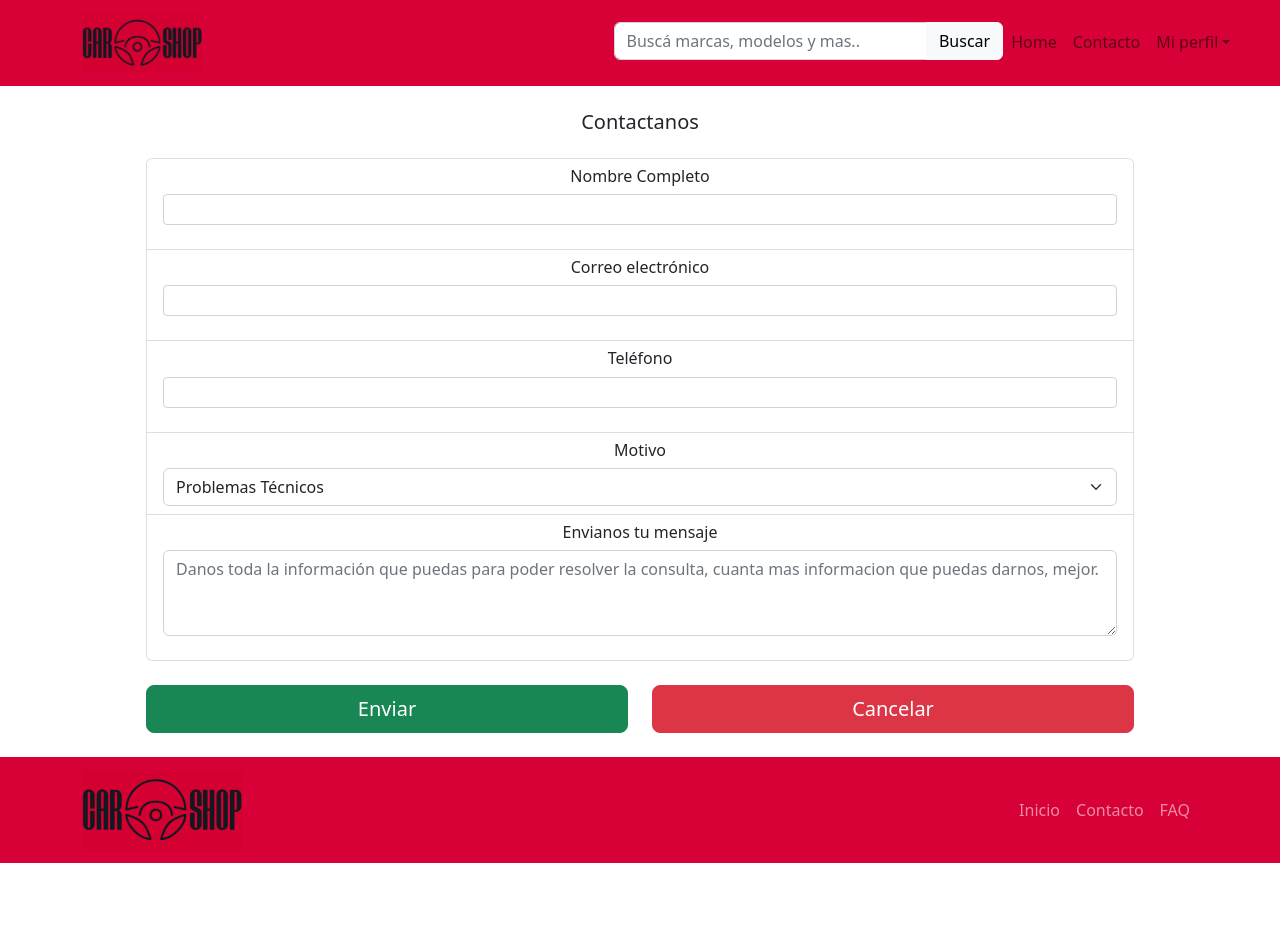
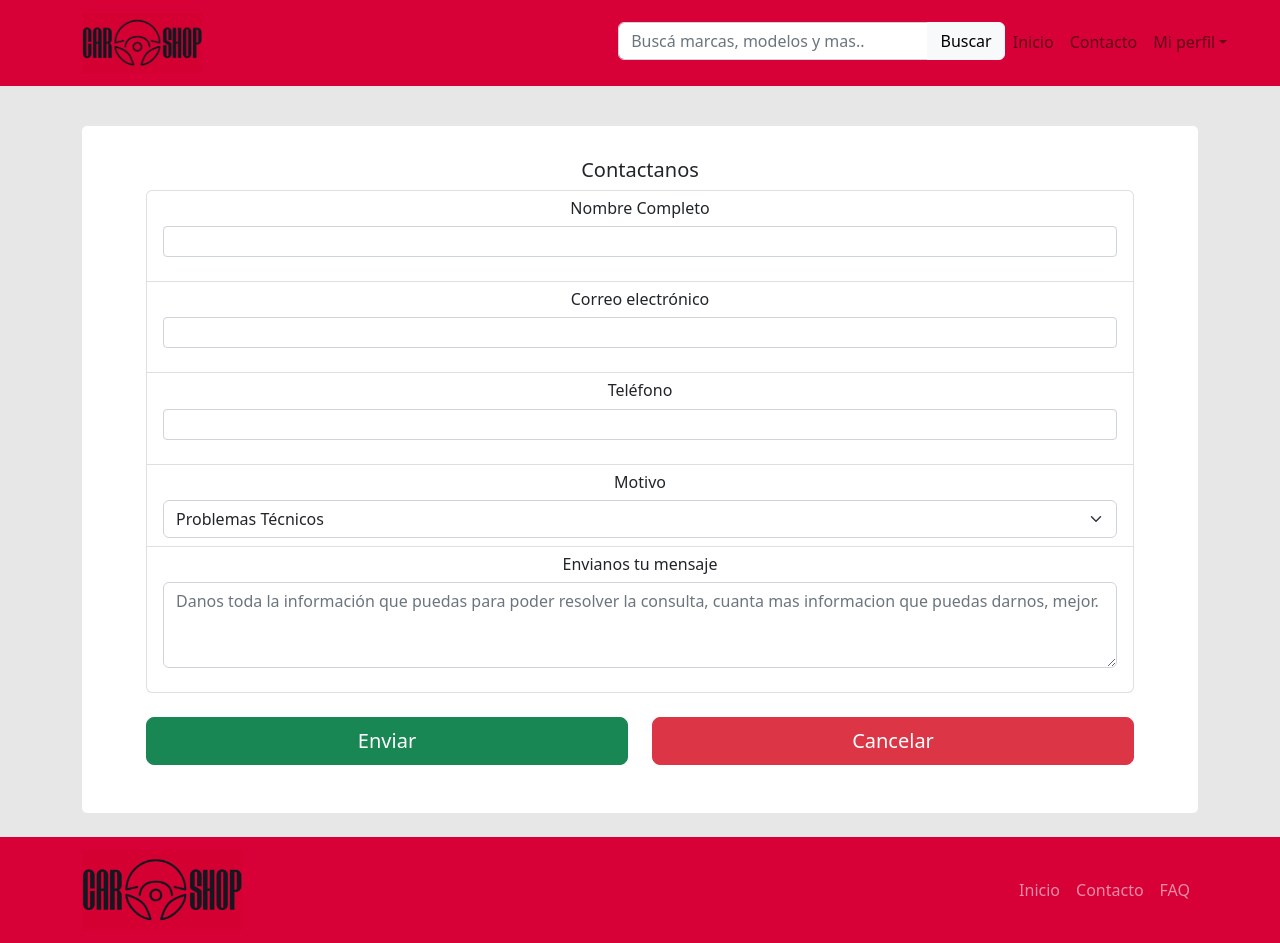
Before and after one commit to hernanmf/Car-Shop, a React (Create React App) app in the folder client/: page /contacto in a window 1280 px wide. Before the commit the page ends 863 px from the top, so only its background shows below. Built offline with nearby package versions, Linux system fonts and the light colour scheme.

Commit message:
background

```diff
--- a/client/src/App.css
+++ b/client/src/App.css
@@ -1,5 +1,6 @@
 .App {
   text-align: center;
+  background-color: #E7E7E7;
 }
 
 .App-logo {
--- a/client/src/components/header.js
+++ b/client/src/components/header.js
@@ -53,7 +53,7 @@ const Header = () => {
 
 
                 <Nav className="justify-content-end flex-grow-1 pe-3">
-                  <Nav.Link href="/">Home</Nav.Link>
+                  <Nav.Link href="/">Inicio</Nav.Link>
                   <Nav.Link href="/contacto">Contacto</Nav.Link>
 
                   <NavDropdown title="Mi perfil" id={`offcanvasNavbarDropdown-expand-sm`}>
--- a/client/src/pages/contacto.jsx
+++ b/client/src/pages/contacto.jsx
@@ -12,10 +12,11 @@ import '../css/bloques.css';
 const contacto = () => {
   return (
     <>
-      <Container style={{ minHeight: '80vh', }}>
+      <Container>
+      <br />
+      <div className='bloques-cerrado'>
       <br />
       <h5>Contactanos</h5>
-      <div className='bloques-cerrado'>
         <ListGroup as="ul">
           <ListGroup.Item as="li">
             <h6>Nombre Completo</h6>
@@ -56,7 +57,9 @@ const contacto = () => {
           <Col>
             <Button variant="danger" type="submit" size="lg" className="button" id='btnCancelar' href='misdatos'>Cancelar</Button>
           </Col>
-        </Row>
+          </Row>
+          <br />
+          <br />
       </div>
       </Container>
     </>
--- a/client/src/pages/editarAuto.jsx
+++ b/client/src/pages/editarAuto.jsx
@@ -14,8 +14,10 @@ const EditarAuto = () => {
     <>
       <Container>
       <br />
-      <h5>Editar auto</h5>
-        <div className='bloques-cerrado'>
+      <div className='bloques-cerrado'>
+        <br />
+          <h5>EDTIAR AUTO</h5>
+        <br />
           <ListGroup as="ul">
 
             <ListGroup.Item as="li">
@@ -119,6 +121,7 @@ const EditarAuto = () => {
               <Button variant="danger" type="submit" size="lg" className="button" id='btnCancelar' href='/misdatos'>Cancelar</Button>
             </Col>
           </Row>
+          <br />
         </div>
       </Container>
     </>
--- a/client/src/pages/editardatos.jsx
+++ b/client/src/pages/editardatos.jsx
@@ -13,10 +13,10 @@ const Editardatos = () => {
   return (
     <>
       <Container style={{ minHeight: '80vh', }}>
-       <br />
-       <br />
+      <br />
+      <div className='bloques-cerrado'>
+      <br />
       <h5>MIS DATOS</h5>
-        <div className='bloques-cerrado'>
           <ListGroup as="ul">
             <ListGroup.Item as="li">
               <h6>Nombre Completo</h6>
@@ -48,6 +48,7 @@ const Editardatos = () => {
               <Button variant="danger" type="submit" size="lg" className="button" id='btnCancelar' href='misdatos'>Cancelar</Button>
             </Col>
           </Row>
+          <br />
         </div>
       </Container>
     </>
--- a/client/src/pages/listaAutos.jsx
+++ b/client/src/pages/listaAutos.jsx
@@ -12,8 +12,8 @@ import '../css/bloques.css';
 const ListaAutos = () => {
   return (
     <>
-      <div className='bloques-cerrado'>
-        <Container>
+      <Container>
+        <div className='bloques-cerrado'>
           <br />
           <h5>AUTOS</h5>
           <br />
@@ -117,8 +117,8 @@ const ListaAutos = () => {
             </Col>
 
             </Row>
-        </Container>
-      </div>
+        </div>
+      </Container>
     </>
   );
 }
--- a/client/src/pages/misPublicaciones.jsx
+++ b/client/src/pages/misPublicaciones.jsx
@@ -13,8 +13,10 @@ import '../css/bloques.css';
 const MisPublicaciones = () => {
   return (
     <>
-      <div className='bloques-cerrado'>
-        <Container>
+      <Container style={{height: "100vh",maxHeight: "80vh"}}>
+        <br />
+        <div className='bloques-cerrado'>
+          <br />
           <h5>MIS PUBLICACIONES</h5>
           <br />
 
@@ -53,8 +55,9 @@ const MisPublicaciones = () => {
             </Col>
 
           </Row>
-        </Container>
-      </div>
+        </div>
+        <br />
+      </Container>
     </>
   );
 }
--- a/client/src/pages/misdatos.jsx
+++ b/client/src/pages/misdatos.jsx
@@ -12,8 +12,9 @@ const Misdatos = () => {
     <>
       <br />
       <Container >
-      <h5>MIS DATOS</h5>
-        <div className='bloques-cerrado'>
+      <div className='bloques-cerrado'>
+        <br />
+        <h5>MIS DATOS</h5>
           <ListGroup as="ul">
             <ListGroup.Item as="li"><h6>Nombre Completo</h6> <p>Hernan Martinez</p></ListGroup.Item>
             <ListGroup.Item as="li"><h6>Correo electrónico</h6> <p>email@example.com</p></ListGroup.Item>
@@ -23,8 +24,9 @@ const Misdatos = () => {
           </ListGroup>
           <p>id user: ññañañañañalsldasd</p>
           <Button variant="success" type="submit" size="lg" className="button" id='btnModificar' href='/editardatos'>Modificar datos</Button>
+        <br />
+        <br />
         </div>
-        <br />
         <MisPublicaciones />
       </Container>
     </>
--- a/client/src/pages/vistaVehiculo.jsx
+++ b/client/src/pages/vistaVehiculo.jsx
@@ -13,9 +13,9 @@ import '../css/bloques.css';
 
 const VistaVehiculo = () => {
   return (
-    <div className='bloques-cerrado'>
-      <Container>
-
+    <Container>
+        <div className='bloques-cerrado'>
+        <br />
         <p className="text-muted">2017 - 70000 km - Publicado: 20/03/2023</p>
         <h4>Ford Fiesta Kinetic Design Titanium</h4>
 
@@ -166,7 +166,9 @@ const VistaVehiculo = () => {
                   <br/>
                   No confíes en el vendedor si te presiona para que envíes un pago.
                   <br/>
-                  Nunca te pediremos contraseñas, PIN o códigos de verificación por teléfono, e-mail o WhatsApp. No compartas estos datos con nadie.
+                  Nunca te pediremos contraseñas, PIN o códigos de verificación por teléfono, e-mail o WhatsApp.
+                  <br />
+                  No compartas estos datos con nadie.
                 </Card.Text>
               </Card.Body>
             </Card>
@@ -193,8 +195,9 @@ const VistaVehiculo = () => {
         </Row>
         <p className="text-muted">¿Tuviste algun problema con la publicación? <a href='/contacto'>Avisanos</a></p>
         <p className="text-muted">id de publicacion: 93834783</p>
-      </Container>
-    </div>
+        <br />
+      </div>
+    </Container>
   );
 }
 
```
